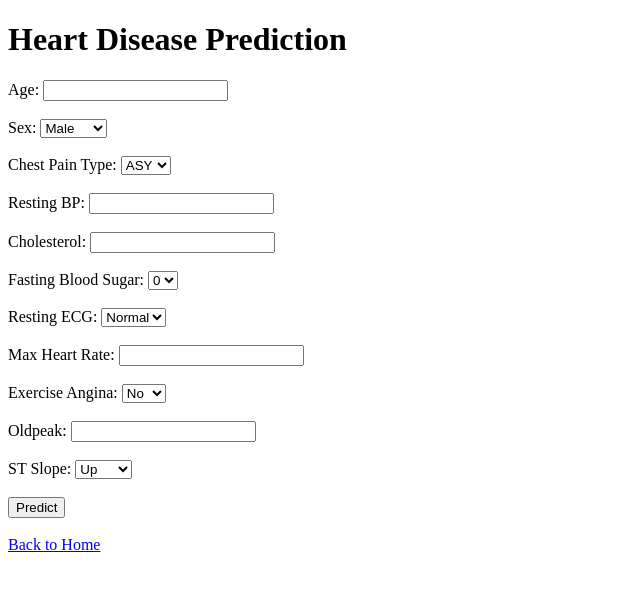
After one commit to gokulred/MultiDiseasePrediction, a Flask app: page /heart in a window 1280 px wide. The commit adds this page. Shown: the top 591 px of the page, without its empty margins (0-640 px from the left). Run offline with Flask 3, Linux system fonts and the light colour scheme; parts of the project's set-up code (start-up, migrations or seed data) failed here and were passed over.

Commit message:
next model

```diff
--- a/app.py
+++ b/app.py
@@ -5,9 +5,17 @@ import pandas as pd
 
 app = Flask(__name__)
 
+# ----------------- LOAD MODELS -----------------
 
-model = pickle.load(open('models/diabetes_model.pkl','rb'))
-scaler = pickle.load(open('models/diabetes_scaler.pkl','rb'))
+# Diabetes
+diabetes_model = pickle.load(open('models/diabetes_model.pkl','rb'))
+
+# Heart
+heart_model = pickle.load(open('models/heart_model.pkl','rb'))
+heart_scaler = pickle.load(open('models/heart_scaler.pkl','rb'))
+heart_columns = pickle.load(open('models/heart_columns.pkl','rb'))
+
+# ----------------- UTIL -----------------
 
 def get_risk_level(prob):
     if prob < 0.3:
@@ -17,23 +25,26 @@ def get_risk_level(prob):
     else:
         return "High"
 
+# ----------------- ROUTES -----------------
+
 @app.route('/')
 def home():
     return render_template('index.html')
+
+# ----------------- DIABETES -----------------
 
 @app.route('/diabetes', methods=['GET','POST'])
 def diabetes():
     if request.method == 'POST':
         features = [float(x) for x in request.form.values()]
+
         columns = ['Pregnancies','Glucose','BloodPressure','SkinThickness',
-           'Insulin','BMI','DiabetesPedigreeFunction','Age']
+                   'Insulin','BMI','DiabetesPedigreeFunction','Age']
 
-        final_input = pd.DataFrame([features],columns = columns)
+        input_df = pd.DataFrame([features], columns=columns)
 
-        final_input = scaler.transform(final_input)
-
-        prob = model.predict_proba(final_input)[0][1]
-        pred = model.predict(final_input)[0]
+        prob = diabetes_model.predict_proba(input_df)[0][1]
+        pred = diabetes_model.predict(input_df)[0]
 
         risk = get_risk_level(prob)
 
@@ -46,5 +57,55 @@ def diabetes():
 
     return render_template('diabetes.html')
 
+# ----------------- HEART -----------------
+
+@app.route('/heart', methods=['GET','POST'])
+def heart():
+    if request.method == 'POST':
+        form = request.form
+
+        input_dict = {
+            'Age': int(form['Age']),
+            'Sex': form['Sex'],
+            'ChestPainType': form['ChestPainType'],
+            'RestingBP': int(form['RestingBP']),
+            'Cholesterol': int(form['Cholesterol']),
+            'FastingBS': int(form['FastingBS']),
+            'RestingECG': form['RestingECG'],
+            'MaxHR': int(form['MaxHR']),
+            'ExerciseAngina': form['ExerciseAngina'],
+            'Oldpeak': float(form['Oldpeak']),
+            'ST_Slope': form['ST_Slope']
+        }
+
+        input_df = pd.DataFrame([input_dict])
+
+        # One-hot encode
+        input_encoded = pd.get_dummies(input_df)
+
+        # Align columns
+        input_encoded = input_encoded.reindex(columns=heart_columns, fill_value=0)
+
+        # Scale numerical columns
+        numerical_cols = ['Age','RestingBP','Cholesterol','FastingBS','MaxHR','Oldpeak']
+
+        input_encoded[numerical_cols] = heart_scaler.transform(input_encoded[numerical_cols])
+
+        prob = heart_model.predict_proba(input_encoded)[0][1]
+        pred = heart_model.predict(input_encoded)[0]
+
+        risk = get_risk_level(prob)
+
+        return render_template(
+            'heart.html',
+            prediction=pred,
+            probability=round(prob, 3),
+            risk=risk
+        )
+
+    return render_template('heart.html')
+
+# ----------------- RUN -----------------
+
 if __name__ == "__main__":
     app.run(debug=True)
--- /dev/null
+++ b/templates/heart.html
@@ -0,0 +1,75 @@
+<!DOCTYPE html>
+<html>
+  <head>
+    <title>Heart Disease Prediction</title>
+  </head>
+  <body>
+    <h1>Heart Disease Prediction</h1>
+
+    <form method="POST">
+      Age: <input type="number" name="Age" required /><br /><br />
+
+      Sex:
+      <select name="Sex">
+        <option value="M">Male</option>
+        <option value="F">Female</option></select
+      ><br /><br />
+
+      Chest Pain Type:
+      <select name="ChestPainType">
+        <option value="ASY">ASY</option>
+        <option value="ATA">ATA</option>
+        <option value="NAP">NAP</option>
+        <option value="TA">TA</option></select
+      ><br /><br />
+
+      Resting BP: <input type="number" name="RestingBP" required /><br /><br />
+      Cholesterol:
+      <input type="number" name="Cholesterol" required /><br /><br />
+      Fasting Blood Sugar:
+      <select name="FastingBS">
+        <option value="0">0</option>
+        <option value="1">1</option></select
+      ><br /><br />
+
+      Resting ECG:
+      <select name="RestingECG">
+        <option value="Normal">Normal</option>
+        <option value="ST">ST</option>
+        <option value="LVH">LVH</option></select
+      ><br /><br />
+
+      Max Heart Rate: <input type="number" name="MaxHR" required /><br /><br />
+
+      Exercise Angina:
+      <select name="ExerciseAngina">
+        <option value="N">No</option>
+        <option value="Y">Yes</option></select
+      ><br /><br />
+
+      Oldpeak: <input type="text" name="Oldpeak" required /><br /><br />
+
+      ST Slope:
+      <select name="ST_Slope">
+        <option value="Up">Up</option>
+        <option value="Flat">Flat</option>
+        <option value="Down">Down</option></select
+      ><br /><br />
+
+      <button type="submit">Predict</button>
+    </form>
+
+    {% if prediction is defined %}
+    <h2>Result:</h2>
+    <p>
+      Prediction: {{ 'Heart Disease Detected' if prediction == 1 else 'No Heart
+      Disease' }}
+    </p>
+    <p>Probability: {{ probability }}</p>
+    <p>Risk Level: {{ risk }}</p>
+    {% endif %}
+
+    <br />
+    <a href="/">Back to Home</a>
+  </body>
+</html>
--- a/templates/index.html
+++ b/templates/index.html
@@ -8,5 +8,7 @@
   <body>
     <h1>AI-Powered Health Prediction System</h1>
     <a href="/diabetes">Diabetes Prediction</a>
+    <br />
+    <a href="/heart">Heart Disease Prediction</a>
   </body>
 </html>
```
Also changed, not shown: 5 other files.
